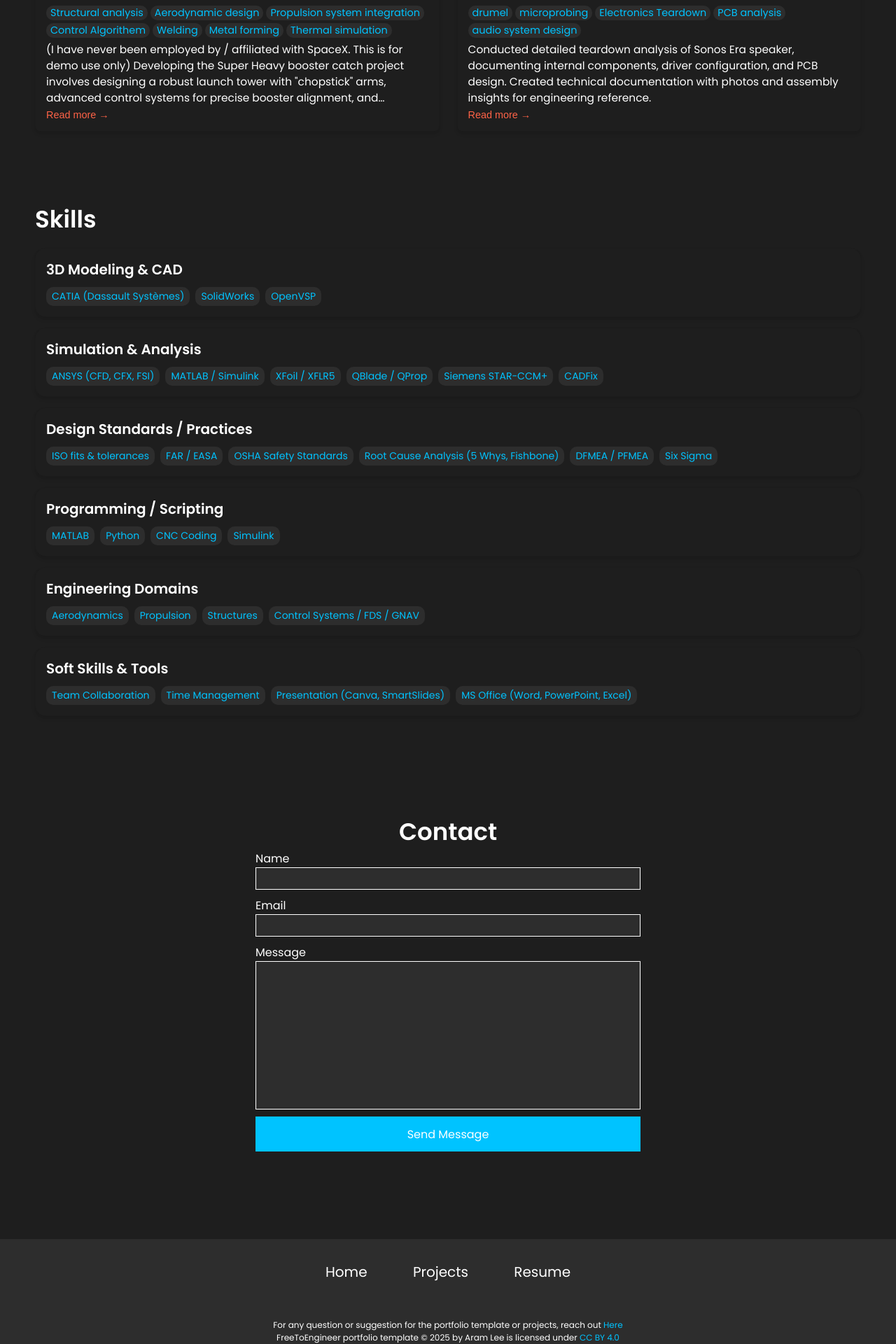
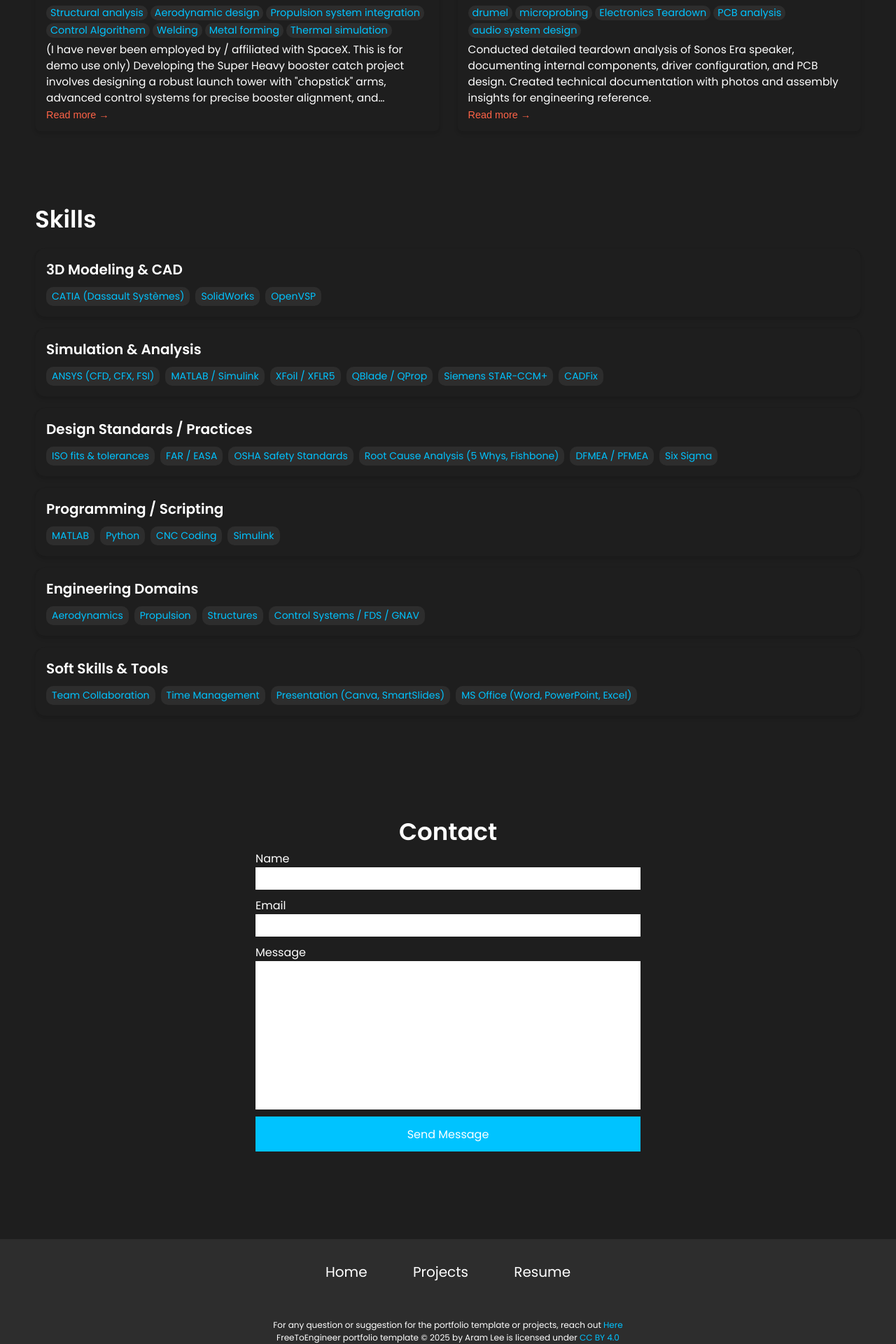
Before and after one commit to humxah007/humxah007.github.io, a Jekyll site: the page built from index.html, in a window 1280 px wide. Shown: the part 1382-3302 px from the top of the page at 70% size. Built offline with Jekyll 4.4.1, drawn with Linux system fonts in a browser that asks for light colours.

Commit message:
Update styles.css

```diff
--- a/css/styles.css
+++ b/css/styles.css
@@ -467,7 +467,7 @@ nav .mobile-nav {
 
 .contact-section .group form input, .contact-section .group form textarea {
     font-family: 'Poppins', sans-serif;
-    background-color: var(--light-background-color);
+    background-color:  var(--text-color);
     border: 1px groove var(--text-color);
     padding:5px;
     margin-bottom: 10px;
```
